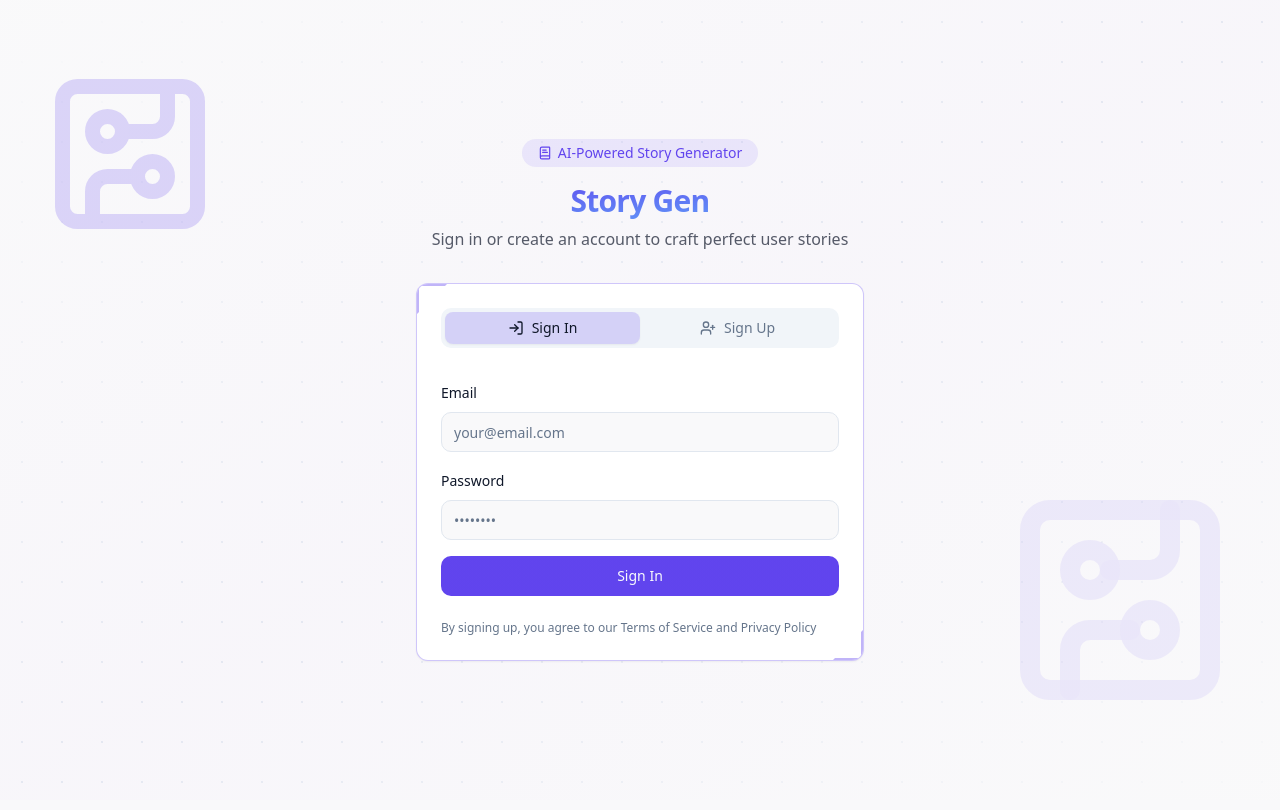
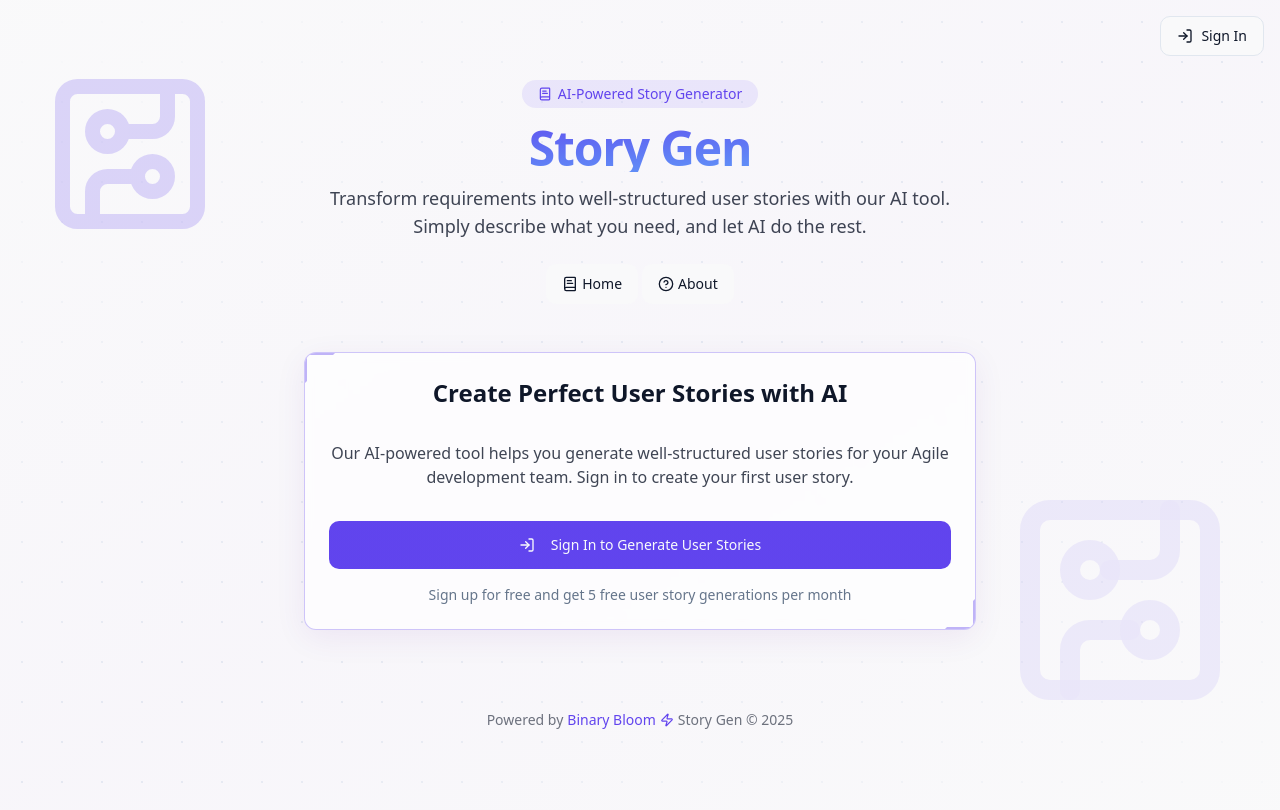
Before and after one commit to barefoot-meadows-farm/taleweaver-agent, a React (Vite) app: page / in a window 1280 px wide. Before the commit this address led to /auth. Built offline with nearby package versions, Linux system fonts and the light colour scheme.

Commit message:
Refactor: Update auth guard and button text
Update the auth guard to allow users to view the full website and update the generate button text to reflect the user's auth status.

```diff
--- a/src/App.tsx
+++ b/src/App.tsx
@@ -6,6 +6,7 @@ import { QueryClient, QueryClientProvider } from "@tanstack/react-query";
 import { BrowserRouter, Routes, Route, Navigate } from "react-router-dom";
 import { HelmetProvider } from "react-helmet-async";
 import Index from "./pages/Index";
+import PublicIndex from "./pages/PublicIndex";
 import Auth from "./pages/Auth";
 import NotFound from "./pages/NotFound";
 import { AuthProvider } from "./context/AuthContext";
@@ -33,14 +34,17 @@ const App = () => (
         <BrowserRouter>
           <AuthProvider>
             <Routes>
-              {/* Protected routes */}
+              {/* Public home page - visible to all */}
+              <Route path="/" element={<PublicIndex />} />
+
+              {/* Protected routes - require authentication */}
               <Route element={<AuthGuard />}>
-                <Route path="/" element={<Index />} />
+                <Route path="/dashboard" element={<Index />} />
                 <Route path="/profile" element={<ProfileSettings />} />
                 <Route path="/history" element={<History />} />
               </Route>
 
-              {/* Public routes */}
+              {/* Public routes - only for non-authenticated users */}
               <Route element={<PublicRouteGuard />}>
                 <Route path="/auth" element={<Auth />} />
               </Route>
--- a/src/components/AuthGuard.tsx
+++ b/src/components/AuthGuard.tsx
@@ -33,7 +33,7 @@ export const PublicRouteGuard = () => {
   }
 
   if (user) {
-    return <Navigate to="/" />;
+    return <Navigate to="/dashboard" />;
   }
 
   return <Outlet />;
--- a/src/components/Navigation.tsx
+++ b/src/components/Navigation.tsx
@@ -3,9 +3,12 @@ import React from "react";
 import { Link } from "react-router-dom";
 import { NavigationMenu, NavigationMenuContent, NavigationMenuItem, NavigationMenuLink, NavigationMenuList, NavigationMenuTrigger, navigationMenuTriggerStyle } from "@/components/ui/navigation-menu";
 import { cn } from "@/lib/utils";
-import { BookText, CircleHelp } from "lucide-react";
+import { BookText, CircleHelp, LayoutDashboard } from "lucide-react";
+import { useAuth } from "@/context/AuthContext";
 
 const Navigation = () => {
+  const { user } = useAuth();
+
   return (
     <NavigationMenu className="mx-auto">
       <NavigationMenuList>
@@ -15,6 +18,15 @@ const Navigation = () => {
             Home
           </Link>
         </NavigationMenuItem>
+
+        {user && (
+          <NavigationMenuItem>
+            <Link to="/dashboard" className={navigationMenuTriggerStyle()}>
+              <LayoutDashboard className="mr-1 h-4 w-4" />
+              Dashboard
+            </Link>
+          </NavigationMenuItem>
+        )}
 
         <NavigationMenuItem>
           <Link to="/about" className={navigationMenuTriggerStyle()}>
--- /dev/null
+++ b/src/pages/PublicIndex.tsx
@@ -0,0 +1,122 @@
+
+import { useState } from "react";
+import { Button } from "@/components/ui/button";
+import { BookText, CircuitBoard, Zap, LogIn } from "lucide-react";
+import { UserMenu } from "@/components/UserMenu";
+import Navigation from "@/components/Navigation";
+import { Helmet } from "react-helmet-async";
+import { Link } from "react-router-dom";
+import { useAuth } from "@/context/AuthContext";
+
+const PublicIndex = () => {
+  const { user } = useAuth();
+
+  const structuredData = {
+    "@context": "https://schema.org",
+    "@type": "WebApplication",
+    "name": "Story Gen",
+    "applicationCategory": "BusinessApplication",
+    "offers": {
+      "@type": "Offer",
+      "price": "0",
+      "priceCurrency": "USD"
+    },
+    "description": "AI-powered user story generator for Agile development teams"
+  };
+
+  return (
+    <>
+      <Helmet>
+        <title>Story Gen - AI-Powered User Story Generator for Agile Teams</title>
+        <meta name="description" content="Transform your requirements into well-structured user stories for Agile development with our AI-powered story generator." />
+        <meta name="keywords" content="user story generator, agile story, AI story generator, product backlog, sprint planning" />
+        <script type="application/ld+json">
+          {JSON.stringify(structuredData)}
+        </script>
+      </Helmet>
+      <div className="min-h-screen flex flex-col items-center px-4 py-12 sm:py-20 bg-gradient-to-br from-background via-accent/20 to-background/90">
+        <header className="max-w-3xl w-full flex justify-between items-start mb-12 animate-slide-down">
+          <div className="text-center flex-1">
+            <div className="inline-flex items-center gap-1.5 px-4 py-1 bg-primary/10 text-primary rounded-full text-sm font-medium mb-4">
+              <BookText className="h-3.5 w-3.5" />
+              AI-Powered Story Generator
+            </div>
+            <h1 className="text-4xl sm:text-5xl font-bold mb-3 tracking-tight ai-text-gradient">
+              Story Gen
+            </h1>
+            <p className="text-lg text-foreground/80 max-w-2xl mx-auto">
+              Transform requirements into well-structured user stories with our
+              AI tool. Simply describe what you need, and let AI do the rest.
+            </p>
+
+            <div className="mt-6">
+              <Navigation />
+            </div>
+          </div>
+
+          <div className="absolute top-4 right-4">
+            {user ? (
+              <UserMenu />
+            ) : (
+              <Link to="/auth">
+                <Button variant="outline" className="flex gap-2">
+                  <LogIn className="h-4 w-4" />
+                  Sign In
+                </Button>
+              </Link>
+            )}
+          </div>
+
+          <div className="absolute top-16 left-10 opacity-20 text-primary hidden lg:block">
+            <CircuitBoard size={180} />
+          </div>
+          <div className="absolute bottom-20 right-10 opacity-10 text-primary/80 hidden lg:block">
+            <CircuitBoard size={240} />
+          </div>
+        </header>
+
+        <main className="w-full max-w-4xl mx-auto flex flex-col items-center gap-10 mb-20 relative z-10">
+          <div className="w-full max-w-2xl p-6 glass-panel animate-fade-in tech-border">
+            <div className="text-center space-y-8">
+              <h2 className="text-2xl font-bold">Create Perfect User Stories with AI</h2>
+              <p className="text-foreground/80">
+                Our AI-powered tool helps you generate well-structured user stories for your Agile development team. Sign in to create your first user story.
+              </p>
+              <div className="flex flex-col gap-4">
+                <Link to="/auth" className="w-full">
+                  <Button
+                    className="w-full py-6 hover-lift transition-all duration-300 font-medium bg-gradient-to-r from-primary to-primary/80 hover:from-primary/90 hover:to-primary/70"
+                  >
+                    <LogIn className="mr-2 h-5 w-5" />
+                    Sign In to Generate User Stories
+                  </Button>
+                </Link>
+                <p className="text-sm text-muted-foreground">
+                  Sign up for free and get 5 free user story generations per month
+                </p>
+              </div>
+            </div>
+          </div>
+        </main>
+
+        <footer className="w-full max-w-4xl mx-auto text-center text-foreground/60 text-sm">
+          <div className="flex items-center justify-center gap-1">
+            <p>Powered by</p>
+            <a
+              href="https://binarybloom.dev"
+              target="_blank"
+              rel="noopener noreferrer"
+              className="text-primary hover:underline flex items-center"
+            >
+              Binary Bloom
+            </a>
+            <Zap className="h-3.5 w-3.5 text-primary" />
+            <p>Story Gen &copy; {new Date().getFullYear()}</p>
+          </div>
+        </footer>
+      </div>
+    </>
+  );
+};
+
+export default PublicIndex;
```
